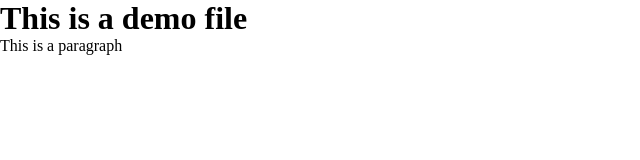
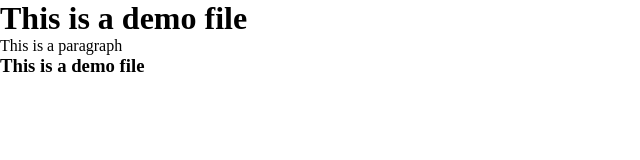
Before and after one commit to TheOne-2023/Demo, a plain HTML site: page index.html in a window 1280 px wide. Shown: the whole page, without its empty margins (0-640 px from the left). Drawn offline with Linux system fonts and the light colour scheme.

Commit message:
Update index.html
added a h3 tag

```diff
--- a/index.html
+++ b/index.html
@@ -11,6 +11,7 @@
 <body>
   <h1>This is a demo file</h1>
   <p>This is a paragraph</p>
+ <h3>This is a demo file</h3>
 </body>
 
 </html>
```
